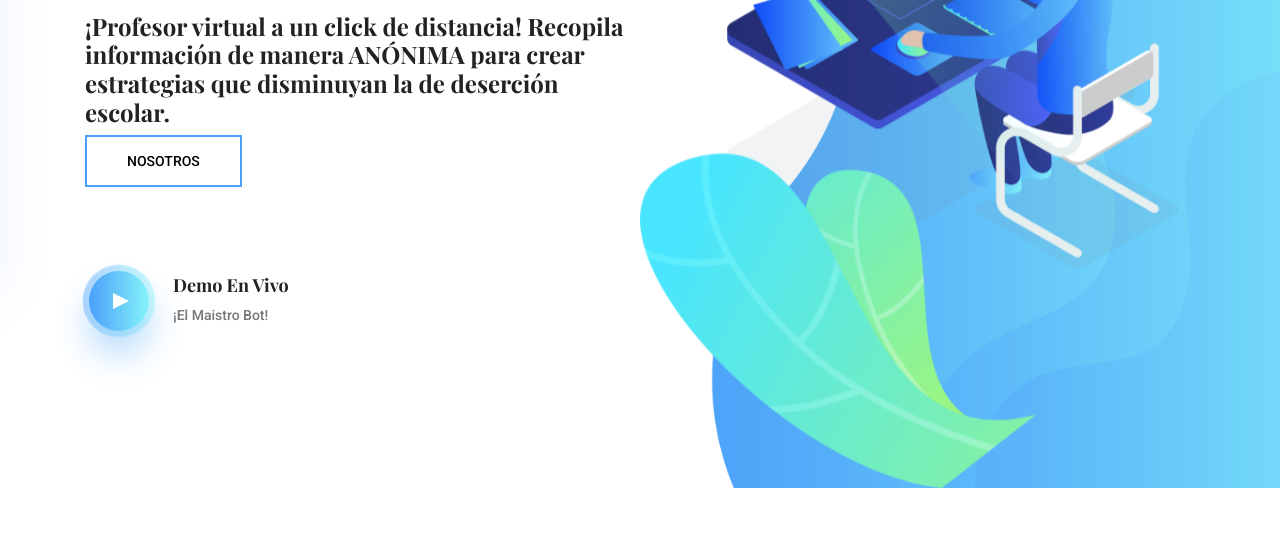
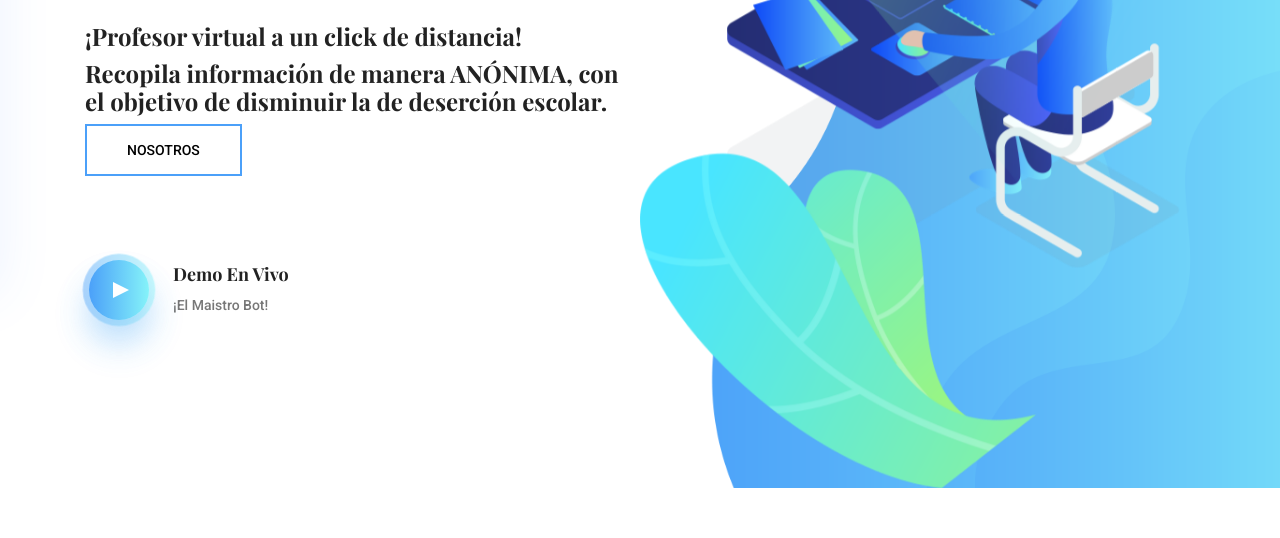
Before and after one commit to esquivelale/MAIstro, a plain HTML site: page index.html in a window 1280 px wide. Shown: the part 262-800 px from the top of the page. Drawn offline with nearby package versions, Linux system fonts and the light colour scheme.

Commit message:
Update index.html

```diff
--- a/index.html
+++ b/index.html
@@ -98,8 +98,8 @@
 
 						</h1>
 						<h3>
-							¡Profesor virtual a un click de distancia!
-Recopila información de manera ANÓNIMA para crear estrategias que disminuyan la de deserción escolar.</h3>
+							¡Profesor virtual a un click de distancia! </h3>
+<h3> Recopila información de manera ANÓNIMA, con el objetivo de disminuir la de deserción escolar.</h3>
 						<a href="#" class="primary-btn">Nosotros</a>
 
 						<div class="d-flex align-items-center mt-60">
```
